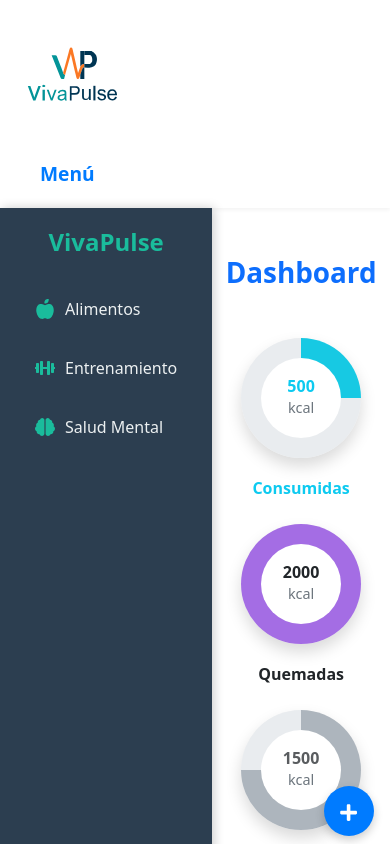
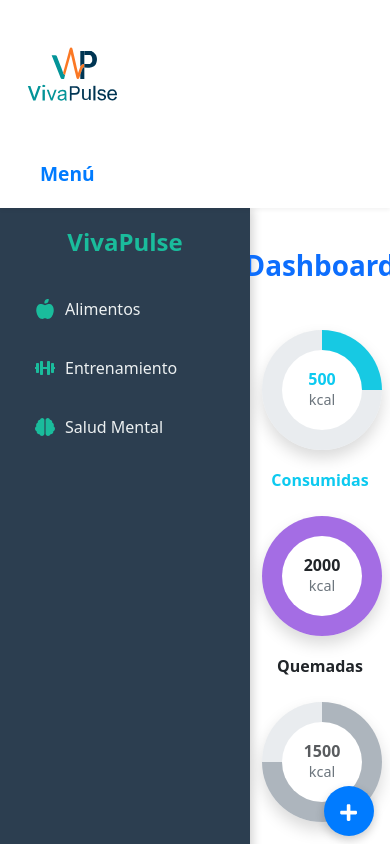
Before and after one commit to davidp209/vivapulsefront, a React (Vite) app: page /dashboard in a window 390 px wide. Shown: the top 844 px of the page. Built offline with nearby package versions, Linux system fonts and the light colour scheme; no server answers; sample sign-in values are in the browser's storage.

Commit message:
Refactor Dashboard layout for improved responsiveness and styling; adjust wrapper and container properties

```diff
--- a/src/pages/Dashboard/Dashboard.css
+++ b/src/pages/Dashboard/Dashboard.css
@@ -49,21 +49,31 @@
       font-size: 1rem;
     }
 
-    .dashboard-wrapper {
+  .dashboard-wrapper {
     display: flex;
-    height: 100vh; /* Asegura que ocupe toda la altura de la ventana */
+    min-height: calc(100vh - 100px); /* Asumiendo header (60px) + footer (60px) */
+    overflow: hidden;
+}
+.dashboard-container {
+    flex-grow: 1;
+    overflow-y: auto;
+    display: flex;
+    flex-direction: column;
+    align-items: center;    /* Centra horizontalmente */
+    justify-content: center;/* Centra verticalmente */
+    min-height: 100%;       /* Asegura que ocupe el alto disponible */
 }
 
 .sidebar {
     width: 250px;
-    background-color: #2c3e50; /* Fondo oscuro */
-    color: #ecf0f1; /* Texto claro */
+    background-color: #2c3e50;
+    color: #ecf0f1;
     display: flex;
     flex-direction: column;
     justify-content: space-between;
     padding: 20px;
     box-shadow: 2px 0 10px rgba(0, 0, 0, 0.2);
-    z-index: 1000;
+    flex-shrink: 0;
 }
 
 .sidebar-title {
--- a/src/pages/Dashboard/Dashboard.jsx
+++ b/src/pages/Dashboard/Dashboard.jsx
@@ -15,7 +15,7 @@ const Dashboard = () => {
     const { userDetails, buscando } = useUserDetails();
 
     return (
-        <div className="dashboard-wrapper d-flex">
+        <div className="dashboard-wrapper">
             {/* Barra lateral */}
             <div className="sidebar">
                 <h3 className="sidebar-title">VivaPulse</h3>
@@ -42,8 +42,8 @@ const Dashboard = () => {
             </div>
 
             {/* Contenido principal */}
-            <div className="dashboard-container flex-grow-1 d-flex flex-column align-items-center pt-5 pb-5">
-                <h1 className="mb-4 fw-bold text-primary">Dashboard</h1>
+            <div className="dashboard-container">
+                <h1 className="mb-4 fw-bold text-primary text-center pt-4">Dashboard</h1>
 
                 <div className="container py-4">
                     <div className="row justify-content-center gap-4">
```
